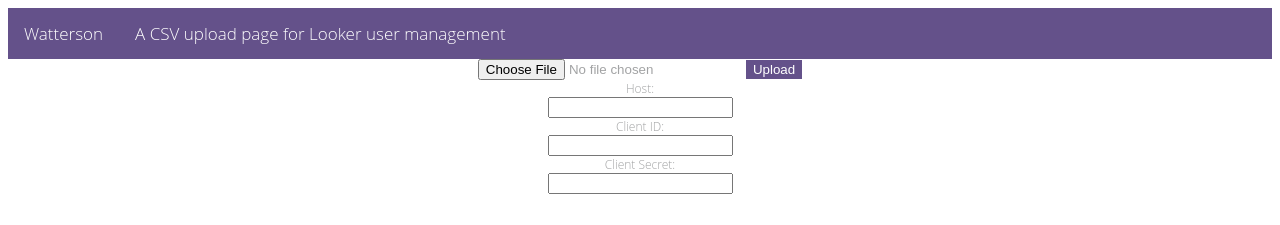
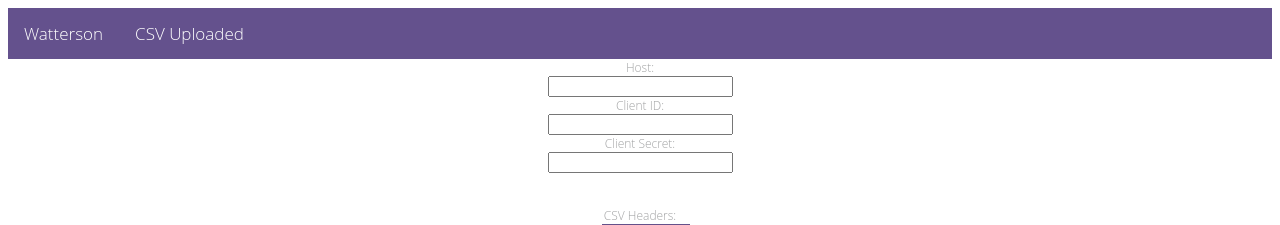
Before and after one commit to seanlhiggins/watterson, a Flask app: template templates/uploaded_file.html in a window 1280 px wide. Shown: the top 225 px of the page. Run offline with Flask 2, Linux system fonts and the light colour scheme; the template is opened without the code that fills it, so the values that code supplies are empty.

Commit message:
add some Jinja templating

```diff
--- a/static/style.css
+++ b/static/style.css
@@ -10,7 +10,6 @@
   overflow: hidden;
 }
 
-/* Style the links inside the navigation bar */
 .topnav a {
   float: left;
   color: black;
@@ -29,6 +28,57 @@
 /* Add a color to the active/current link */
 .topnav a.active {
   background-color: #64518A;
+  color: white;
+}
+.topnavuploaded {
+  background-color: #64518D;
+  overflow: hidden;
+}
+.topnavuploaded a {
+  float: left;
+  color: black;
+  text-align: center;
+  padding: 14px 16px;
+  text-decoration: none;
+  font-size: 17px;
+}
+
+/* Change the color of links on hover */
+.topnavuploaded a:hover {
+  background-color: #64518D;
+  color: black;
+}
+
+/* Add a color to the active/current link */
+.topnavuploaded a.active {
+  background-color: #64518D;
+  color: white;
+}
+
+
+.topnavprocessed {
+  background-color: #64519F;
+  overflow: hidden;
+}
+/* Style the links inside the navigation bar */
+.topnavprocessed a {
+  float: left;
+  color: black;
+  text-align: center;
+  padding: 14px 16px;
+  text-decoration: none;
+  font-size: 17px;
+}
+
+/* Change the color of links on hover */
+.topnavprocessed a:hover {
+  background-color: #64519F;
+  color: black;
+}
+
+/* Add a color to the active/current link */
+.topnavprocessed a.active {
+  background-color: #64519F;
   color: white;
 }
 
--- a/templates/upload.html
+++ b/templates/upload.html
@@ -1,33 +1,23 @@
 <!DOCTYPE html>
 <html lang="en">
+{% block head %}
 <head>
     <meta charset="UTF-8">
     <title>Title</title>
     <link rel="stylesheet" href="{{ url_for('static', filename='style.css') }}">
 
 </head>
-<script>
-function disableText() {
-    let x = document.getElementById("ftype1").value
-    let sibling_field = document.getElementById("ftype1").parentNode.nextElementSibling
-    if(x == 'GRP'){
-       console.log(sibling_field,x)
-       sibling_field.disabled=true;
-       sibling_field.hidden=true;
-    } else {
-    	sibling_field.disabled=false;
-    	sibling_field.hidden=false;
-    }
-}
-</script>
+{% endblock %}
 <body>
 
 {% block topbar %}
 <div class="topnav">
-  <a class="active" href="home">Watterson</a>
+  <a class="active" href="/">Watterson</a>
   <a class="active" >A CSV upload page for Looker user management</a>
 </div>
 {% endblock %}
+
+{% block main %}
 <form method=post action="" enctype=multipart/form-data>
     <input type=file name=file>
     <input type=submit class ="btn btn-primary" name="action" value="Upload">
@@ -95,13 +85,11 @@
 
 </div>
 <br>
+{% endblock %}
 
-<h3>Uploaded data:</h3>
-<div id="pandastable">
+{% block tablesummary %}
 
-		{{ table | safe }}
-
-</div>
+{% endblock %}
 
 
 
--- a/templates/uploaded_file.html
+++ b/templates/uploaded_file.html
@@ -1,37 +1,25 @@
 <!DOCTYPE html>
 <html lang="en">
+{% extends 'upload.html' %}
+{% block head %}
 <head>
     <meta charset="UTF-8">
     <title>Title</title>
     <link rel="stylesheet" href="{{ url_for('static', filename='style.css') }}">
 
 </head>
-<script>
-function disableText() {
-    let x = document.getElementById("ftype1").value
-    let sibling_field = document.getElementById("ftype1").parentNode.nextElementSibling
-    if(x == 'GRP'){
-       console.log(sibling_field,x)
-       sibling_field.disabled=true;
-       sibling_field.hidden=true;
-    } else {
-    	sibling_field.disabled=false;
-    	sibling_field.hidden=false;
-    }
-}
-</script>
+{% endblock %}
 <body>
 
 {% block topbar %}
-<div class="topnav">
-  <a class="active" href="home">Watterson</a>
-  <a class="active" >A CSV upload page for Looker user management</a>
+<div class="topnavuploaded">
+  <a class="active" href="/">Watterson</a>
+  <a class="active" >CSV Uploaded</a>
 </div>
 {% endblock %}
-<form method=post action="" enctype=multipart/form-data>
-    <input type=file name=file>
-    <input type=submit class ="btn btn-primary" name="action" value="Upload">
-</form>
+
+{% block main %}
+
 
 <div id="auth">
 	<form >
@@ -95,14 +83,13 @@
 
 </div>
 <br>
-
+{% endblock %}
+{% block tablesummary %}
 <h3>Uploaded data:</h3>
 <div id="pandastable">
-
 		{{ table | safe }}
-
 </div>
-
+{% endblock %}
 
 
 </body>
```
Also changed, not shown: templates/process.html (+20 -4 lines), watterson.py (+6 -2 lines).
